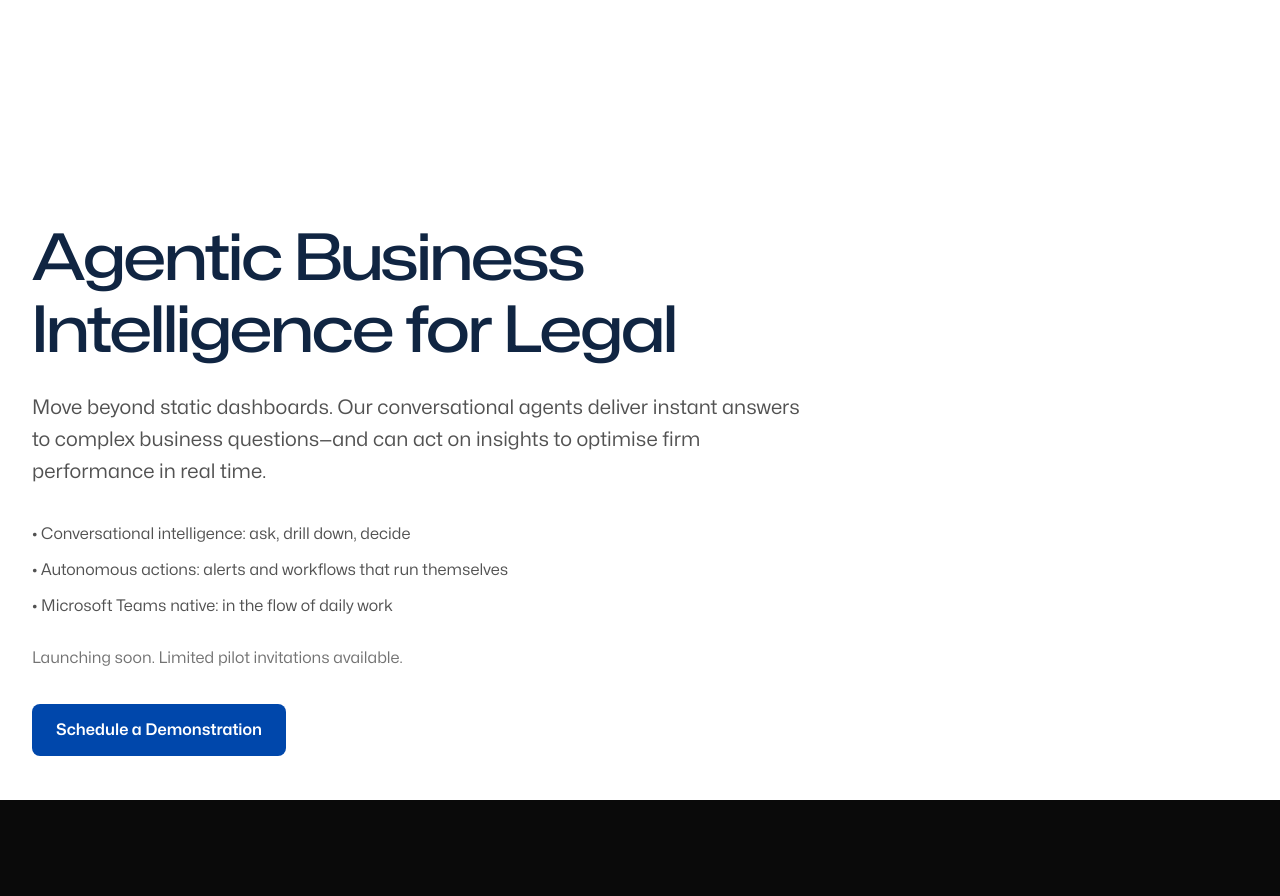
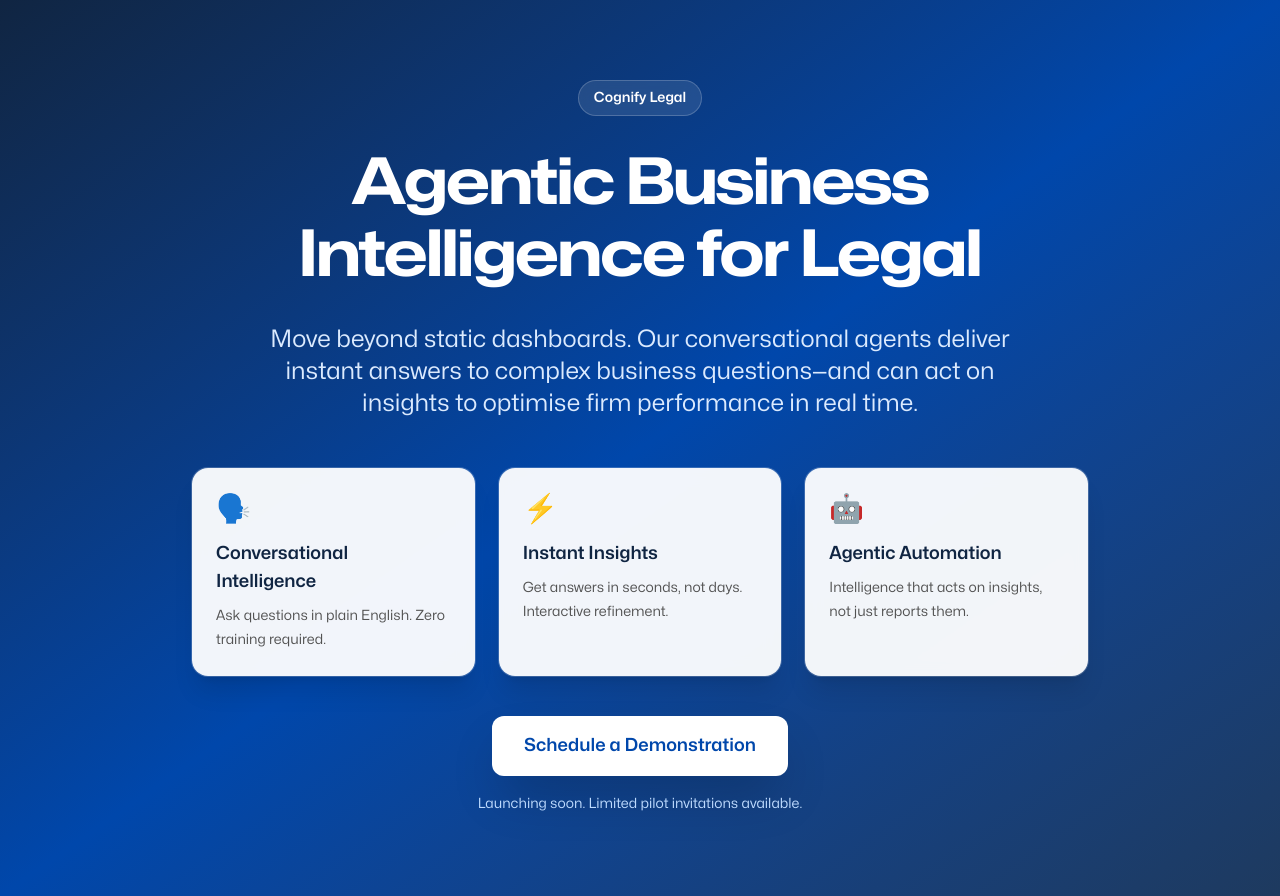
Before and after one commit to fluentforward/fluent-site, a Next.js app: page / in a window 1280 px wide. Before the commit the page ends 800 px from the top, so only its background shows below. Built offline with nearby package versions, Linux system fonts and the light colour scheme.

Commit message:
brand and schedule update

```diff
--- a/src/app/page.tsx
+++ b/src/app/page.tsx
@@ -13,30 +13,89 @@ export const metadata: Metadata = {
 export default function Home() {
   return (
     <>
-      <Container className="mt-24 sm:mt-32 md:mt-56">
-        <FadeIn className="max-w-3xl">
-          <h1 className="font-display text-5xl font-medium tracking-tight text-balance text-[#102542] sm:text-7xl">
+      {/* Hero Section with modern gradient and pattern background */}
+      <div className="relative overflow-hidden bg-gradient-to-br from-[#102542] via-[#0047AB] to-[#1e3a5f] py-12 sm:py-16 lg:py-20">
+        {/* Decorative background pattern elements */}
+        <div className="absolute inset-0 -z-10">
+          {/* Gradient orbs */}
+          <div className="absolute top-0 right-0 -translate-y-1/4 translate-x-1/4 blur-3xl opacity-20" aria-hidden="true">
+            <div className="aspect-square w-[40rem] rounded-full bg-gradient-to-br from-blue-400 to-cyan-300" />
+          </div>
+          <div className="absolute bottom-0 left-0 translate-y-1/4 -translate-x-1/4 blur-3xl opacity-20" aria-hidden="true">
+            <div className="aspect-square w-[35rem] rounded-full bg-gradient-to-tr from-purple-400 to-blue-300" />
+          </div>
+          {/* Grid pattern overlay */}
+          <div
+            className="absolute inset-0 opacity-[0.15]"
+            style={{
+              backgroundImage: `
+                linear-gradient(to right, rgba(255,255,255,0.1) 1px, transparent 1px),
+                linear-gradient(to bottom, rgba(255,255,255,0.1) 1px, transparent 1px)
+              `,
+              backgroundSize: '60px 60px'
+            }}
+          />
+          {/* Dot pattern */}
+          <div
+            className="absolute inset-0 opacity-10"
+            style={{
+              backgroundImage: 'radial-gradient(circle, rgba(255,255,255,0.4) 1px, transparent 1px)',
+              backgroundSize: '30px 30px'
+            }}
+          />
+        </div>
+
+        <Container>
+          <FadeIn className="max-w-4xl mx-auto text-center">
+            {/* Brand name with modern styling */}
+            <div className="inline-flex items-center rounded-full px-4 py-1.5 text-sm font-semibold bg-white/10 text-white ring-1 ring-inset ring-white/20 mb-8 backdrop-blur-sm">
+              Cognify Legal
+            </div>
+
+            {/* Main headline with enhanced typography */}
+            <h1 className="font-display text-5xl font-bold tracking-tight text-balance text-white sm:text-6xl lg:text-7xl">
               Agentic Business Intelligence for Legal
             </h1>
-          <p className="mt-6 text-xl text-neutral-600">
+
+            {/* Subheadline with better spacing */}
+            <p className="mt-8 text-xl leading-8 text-blue-100 sm:text-2xl max-w-3xl mx-auto">
               Move beyond static dashboards. Our conversational agents deliver instant answers to complex business questions—and can act on insights to optimise firm performance in real time.
             </p>
-          <ul className="mt-8 space-y-2 text-neutral-600">
-            <li>• Conversational intelligence: ask, drill down, decide</li>
-            <li>• Autonomous actions: alerts and workflows that run themselves</li>
-            <li>• Microsoft Teams native: in the flow of daily work</li>
-          </ul>
-          <p className="mt-6 text-neutral-500">Launching soon. Limited pilot invitations available.</p>
-          <div className="mt-8">
+
+            {/* Value props with cards */}
+            <div className="mt-12 grid grid-cols-1 gap-6 sm:grid-cols-3 text-left max-w-4xl mx-auto">
+              <div className="relative rounded-2xl bg-white/95 backdrop-blur-sm p-6 shadow-xl ring-1 ring-white/20 hover:shadow-2xl hover:bg-white transition-all">
+                <div className="text-3xl mb-3">🗣️</div>
+                <h3 className="text-lg font-semibold text-[#102542] mb-2">Conversational Intelligence</h3>
+                <p className="text-sm text-neutral-600">Ask questions in plain English. Zero training required.</p>
+              </div>
+
+              <div className="relative rounded-2xl bg-white/95 backdrop-blur-sm p-6 shadow-xl ring-1 ring-white/20 hover:shadow-2xl hover:bg-white transition-all">
+                <div className="text-3xl mb-3">⚡</div>
+                <h3 className="text-lg font-semibold text-[#102542] mb-2">Instant Insights</h3>
+                <p className="text-sm text-neutral-600">Get answers in seconds, not days. Interactive refinement.</p>
+              </div>
+
+              <div className="relative rounded-2xl bg-white/95 backdrop-blur-sm p-6 shadow-xl ring-1 ring-white/20 hover:shadow-2xl hover:bg-white transition-all">
+                <div className="text-3xl mb-3">🤖</div>
+                <h3 className="text-lg font-semibold text-[#102542] mb-2">Agentic Automation</h3>
+                <p className="text-sm text-neutral-600">Intelligence that acts on insights, not just reports them.</p>
+              </div>
+            </div>
+
+            {/* CTA section with enhanced styling */}
+            <div className="mt-10 flex flex-col items-center gap-4">
               <Link
-              href="https://outlook.office.com/bookwithme/user/b17c8b977f6e43a3b6dfe7b7770e5446@fluentforward.co/meetingtype/UNpmhJy2skqvqVJ5Ql-WRg2?anonymous&ep=mlink"
-              className="inline-block rounded-lg bg-[#0047AB] px-6 py-3 text-base font-semibold text-white hover:bg-[#102542]"
+                href="/schedule"
+                className="inline-flex items-center justify-center rounded-xl bg-white px-8 py-4 text-lg font-semibold text-[#0047AB] shadow-2xl hover:bg-blue-50 transition-all hover:scale-105"
               >
                 Schedule a Demonstration
               </Link>
+              <p className="text-sm text-blue-200">Launching soon. Limited pilot invitations available.</p>
             </div>
           </FadeIn>
         </Container>
+      </div>
     </>
   )
 }
--- a/src/app/schedule/page.tsx
+++ b/src/app/schedule/page.tsx
@@ -1,5 +1,81 @@
-import { redirect } from 'next/navigation'
+import { type Metadata } from 'next'
+import { Container } from '@/components/Container'
+import { FadeIn } from '@/components/FadeIn'
+
+export const metadata: Metadata = {
+  title: 'Schedule a Demo',
+  description: 'Schedule a demonstration of Cognify Legal\'s agentic business intelligence platform.',
+}
 
 export default function Schedule() {
-  redirect('https://outlook.office.com/bookwithme/user/b17c8b977f6e43a3b6dfe7b7770e5446@fluentforward.co/meetingtype/UNpmhJy2skqvqVJ5Ql-WRg2?anonymous&ep=mlink')
+  return (
+    <>
+      {/* Header Section with matching gradient background */}
+      <div className="relative overflow-hidden bg-gradient-to-br from-[#102542] via-[#0047AB] to-[#1e3a5f] py-16 sm:py-20">
+        {/* Decorative background pattern elements */}
+        <div className="absolute inset-0 -z-10">
+          {/* Gradient orbs */}
+          <div className="absolute top-0 right-0 -translate-y-1/4 translate-x-1/4 blur-3xl opacity-20" aria-hidden="true">
+            <div className="aspect-square w-[40rem] rounded-full bg-gradient-to-br from-blue-400 to-cyan-300" />
+          </div>
+          <div className="absolute bottom-0 left-0 translate-y-1/4 -translate-x-1/4 blur-3xl opacity-20" aria-hidden="true">
+            <div className="aspect-square w-[35rem] rounded-full bg-gradient-to-tr from-purple-400 to-blue-300" />
+          </div>
+          {/* Grid pattern overlay */}
+          <div
+            className="absolute inset-0 opacity-[0.15]"
+            style={{
+              backgroundImage: `
+                linear-gradient(to right, rgba(255,255,255,0.1) 1px, transparent 1px),
+                linear-gradient(to bottom, rgba(255,255,255,0.1) 1px, transparent 1px)
+              `,
+              backgroundSize: '60px 60px'
+            }}
+          />
+          {/* Dot pattern */}
+          <div
+            className="absolute inset-0 opacity-10"
+            style={{
+              backgroundImage: 'radial-gradient(circle, rgba(255,255,255,0.4) 1px, transparent 1px)',
+              backgroundSize: '30px 30px'
+            }}
+          />
+        </div>
+
+        <Container>
+          <FadeIn className="max-w-4xl mx-auto text-center">
+            {/* Brand name with modern styling */}
+            <div className="inline-flex items-center rounded-full px-4 py-1.5 text-sm font-semibold bg-white/10 text-white ring-1 ring-inset ring-white/20 mb-6 backdrop-blur-sm">
+              Cognify Legal
+            </div>
+
+            {/* Page title */}
+            <h1 className="font-display text-4xl font-bold tracking-tight text-balance text-white sm:text-5xl lg:text-6xl">
+              Schedule a Demonstration
+            </h1>
+
+            {/* Description */}
+            <p className="mt-6 text-lg leading-8 text-blue-100 max-w-2xl mx-auto">
+              See Cognify Legal in action. Book a personalized demo to explore how conversational intelligence can transform your firm's decision-making.
+            </p>
+          </FadeIn>
+        </Container>
+      </div>
+
+      {/* Booking Form Section */}
+      <Container className="py-16 sm:py-20">
+        <FadeIn>
+          <div className="relative w-full bg-white rounded-2xl shadow-xl overflow-hidden" style={{ minHeight: '800px' }}>
+            <iframe
+              src='https://outlook.office.com/book/CognifyLegalDemo@fluentforward.co/?ismsaljsauthenabled'
+              width='100%'
+              height='800'
+              scrolling='yes'
+              style={{ border: 0 }}
+            />
+          </div>
+        </FadeIn>
+      </Container>
+    </>
+  )
 }
```
Lines whose indentation alone changed are shown as unchanged.
